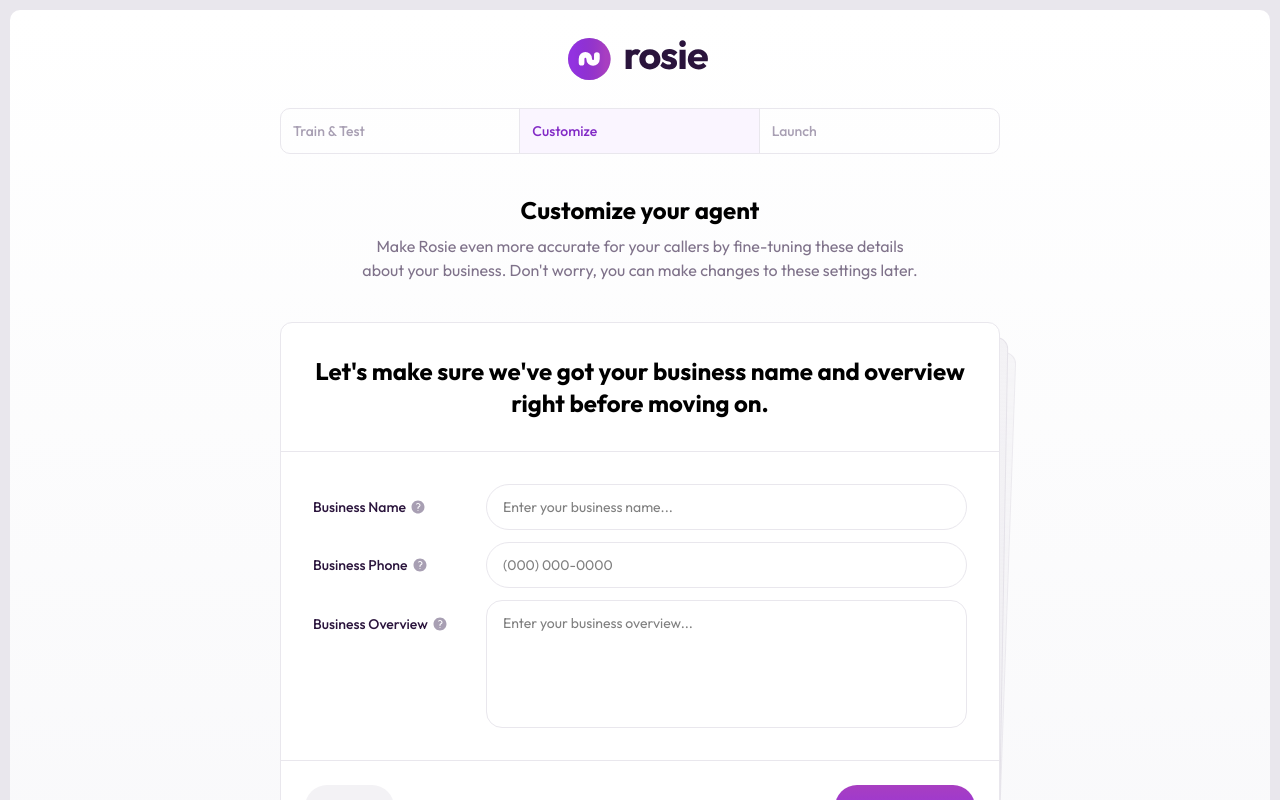
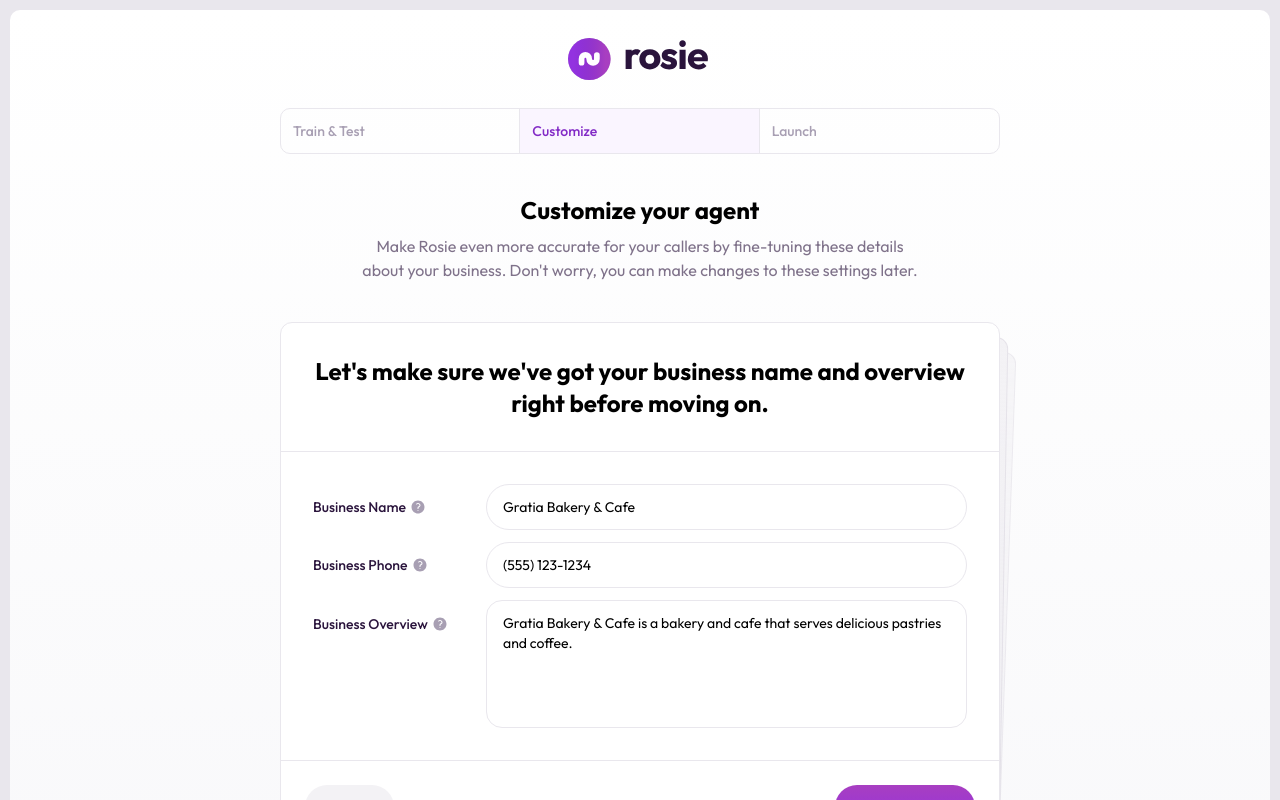
Before and after one commit to fbrill/rosie-onboarding-animations, a Next.js app: page / in a window 1280 px wide. Both pictures are taken after a click on the button "Make Changes". Shown: the top 800 px of the page. Built offline with nearby package versions, Linux system fonts and the light colour scheme.

Commit message:
edit form fields

```diff
--- a/src/pages/index.js
+++ b/src/pages/index.js
@@ -10,6 +10,9 @@
 
 export default function GuidedSetUp() {
   const [inEditMode, setInEditMode] = useState(false)
+  const [businessName, setBusinessName] = useState("Gratia Bakery & Cafe")
+  const [businessPhone, setBusinessPhone] = useState("(555) 123-1234")
+  const [businessOverview, setBusinessOverview] = useState("Gratia Bakery & Cafe is a bakery and cafe that serves delicious pastries and coffee.")
 
   return (
     <div className="bg-gray-200 p-2.5 min-h-screen">
@@ -62,9 +65,22 @@
                 </div>
 
                 {inEditMode ? (
-                  <CardEdit setInEditMode={setInEditMode} />
+                  <CardEdit
+                    setInEditMode={setInEditMode}
+                    businessName={businessName}
+                    setBusinessName={setBusinessName}
+                    businessPhone={businessPhone}
+                    setBusinessPhone={setBusinessPhone}
+                    businessOverview={businessOverview}
+                    setBusinessOverview={setBusinessOverview}
+                  />
                 ) : (
-                  <CardPreview setInEditMode={setInEditMode} />
+                  <CardPreview
+                    setInEditMode={setInEditMode}
+                    businessName={businessName}
+                    businessPhone={businessPhone}
+                    businessOverview={businessOverview}
+                  />
                 )}
               </div>
               {/* X Shape - Top */}
@@ -112,25 +128,22 @@
   )
 }
 
-const CardPreview = ({ setInEditMode }) => {
+const CardPreview = ({ setInEditMode, businessName, businessPhone, businessOverview }) => {
   return (
     <>
       {/* Card body - Preview */}
       <div className="min-h-28 flex items-center justify-center flex-col gap-3 px-8 py-5">
         <div className="flex gap-4 w-full">
           <p className="w-1/3 text-gray-800 text-right">Business Name</p>
-          <p className="w-2/3 text-black font-medium">Gratia Bakery & Cafe</p>
+          <p className="w-2/3 text-black font-medium">{businessName}</p>
         </div>
         <div className="flex gap-4 w-full">
           <p className="w-1/3 text-gray-800 text-right">Business Phone</p>
-          <p className="w-2/3 text-black font-medium">(555) 123-1234</p>
+          <p className="w-2/3 text-black font-medium">{businessPhone}</p>
         </div>
         <div className="flex gap-4 w-full">
           <p className="w-1/3 text-gray-800 text-right">Business Overview</p>
-          <p className="w-2/3 text-black font-medium">
-            Gratia Bakery & Cafe is a bakery and cafe that serves delicious
-            pastries and coffee.
-          </p>
+          <p className="w-2/3 text-black font-medium">{businessOverview}</p>
         </div>
       </div>
 
@@ -147,7 +160,21 @@
   )
 }
 
-const CardEdit = ({ setInEditMode }) => {
+const CardEdit = ({
+  setInEditMode,
+  businessName,
+  setBusinessName,
+  businessPhone,
+  setBusinessPhone,
+  businessOverview,
+  setBusinessOverview
+}) => {
+  const handleSave = () => {
+    // Here you can handle saving the data
+    console.log({ businessName, businessPhone, businessOverview })
+    setInEditMode(false)
+  }
+
   return (
     <>
       <div className="p-8">
@@ -160,6 +187,8 @@
             <div className="flex items-center gap-2 w-full">
               <input
                 type="text"
+                value={businessName}
+                onChange={(e) => setBusinessName(e.target.value)}
                 className="w-full border border-gray-200 rounded-full py-3 px-4 text-sm focus:outline-none"
                 placeholder="Enter your business name..."
               />
@@ -173,6 +202,8 @@
             <div className="flex items-center gap-2 w-full">
               <input
                 type="text"
+                value={businessPhone}
+                onChange={(e) => setBusinessPhone(e.target.value)}
                 className="w-full border border-gray-200 rounded-full py-3 px-4 text-sm focus:outline-none"
                 placeholder="(000) 000-0000"
               />
@@ -187,6 +218,8 @@
             </div>
             <div className="flex items-center gap-2 w-full">
               <textarea
+                value={businessOverview}
+                onChange={(e) => setBusinessOverview(e.target.value)}
                 className="w-full border border-gray-200 rounded-2xl  py-3 px-4 text-sm focus:outline-none h-32 resize-none"
                 placeholder="Enter your business overview..."
               />
@@ -204,7 +237,7 @@
           Cancel
         </button>
         <button
-          onClick={() => setInEditMode(false)}
+          onClick={handleSave}
           className="bg-gradient-to-b from-[#E66464]/25 bg-purple-600 hover:bg-purple-800 text-white rounded-full px-5 py-2.5 font-medium flex items-center gap-2 ani cursor-pointer"
         >
           Save Changes
```
